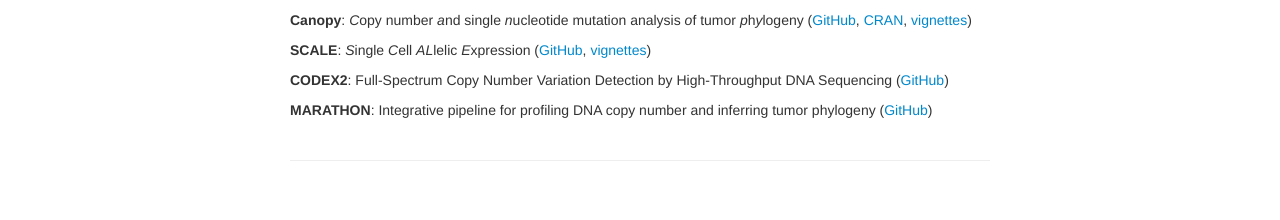
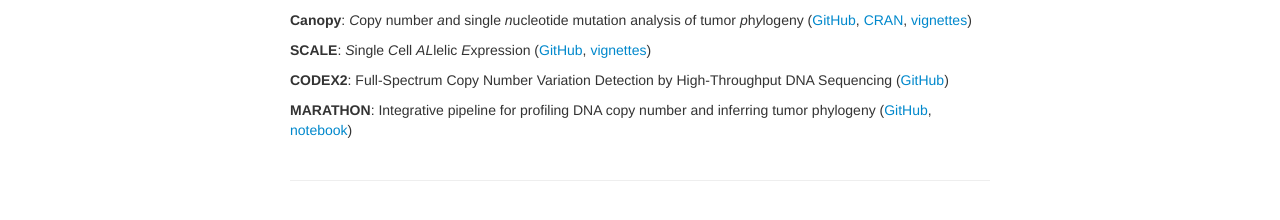
Before and after one commit to yuchaojiang/yuchaojiang.github.io, a Jekyll site: the page built from pages/software.md, in a window 1280 px wide. Shown: the part 172-392 px from the top of the page. Built offline with Jekyll 4.4.1, drawn with Linux system fonts in a browser that asks for light colours.

Commit message:
Update software.md

```diff
--- a/pages/software.md
+++ b/pages/software.md
@@ -14,4 +14,4 @@ description: Yuchao Jiang's software
 
 **CODEX2**: Full-Spectrum Copy Number Variation Detection by High-Throughput DNA Sequencing ([GitHub](https://github.com/yuchaojiang/CODEX2))
 
-**MARATHON**: Integrative pipeline for profiling DNA copy number and inferring tumor phylogeny ([GitHub](https://github.com/yuchaojiang/MARATHON))
+**MARATHON**: Integrative pipeline for profiling DNA copy number and inferring tumor phylogeny ([GitHub](https://github.com/yuchaojiang/MARATHON), [notebook](https://rawgit.com/yuchaojiang/MARATHON/master/notebook/MARATHON.html))
```
